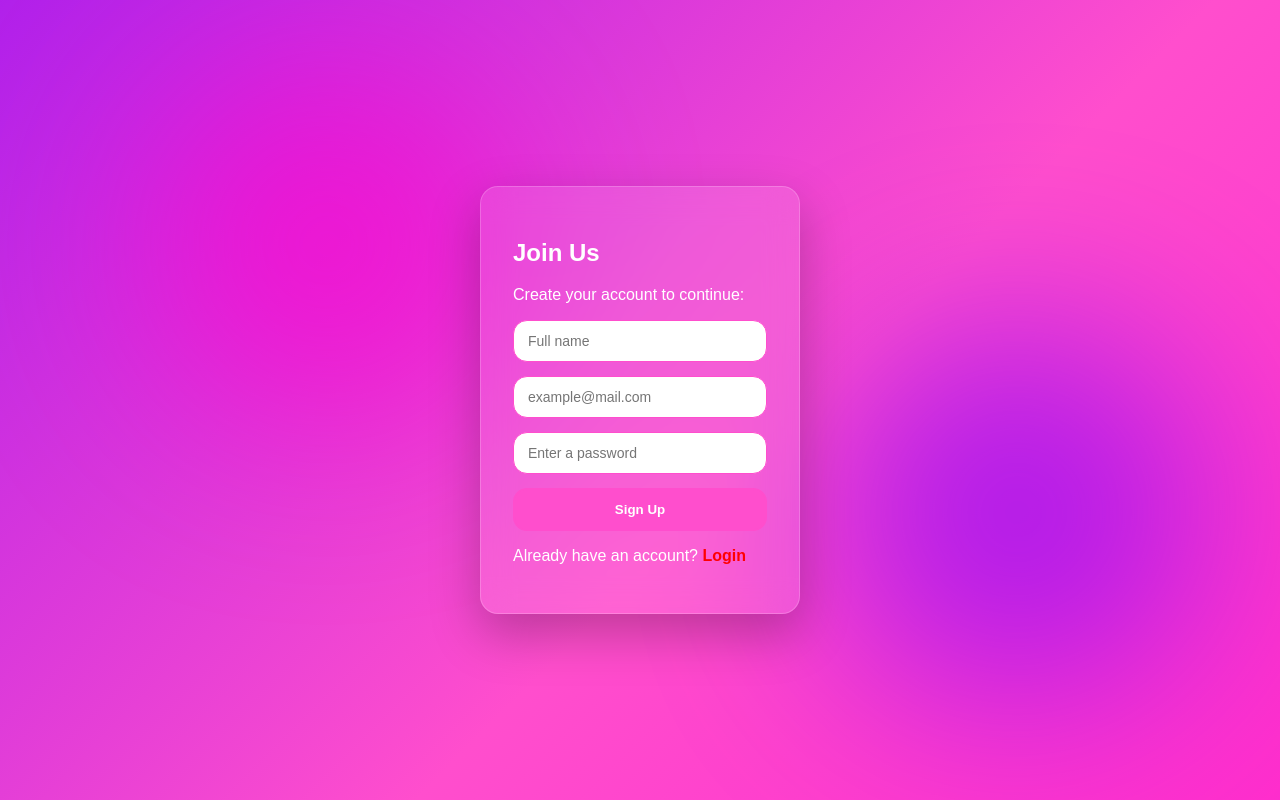
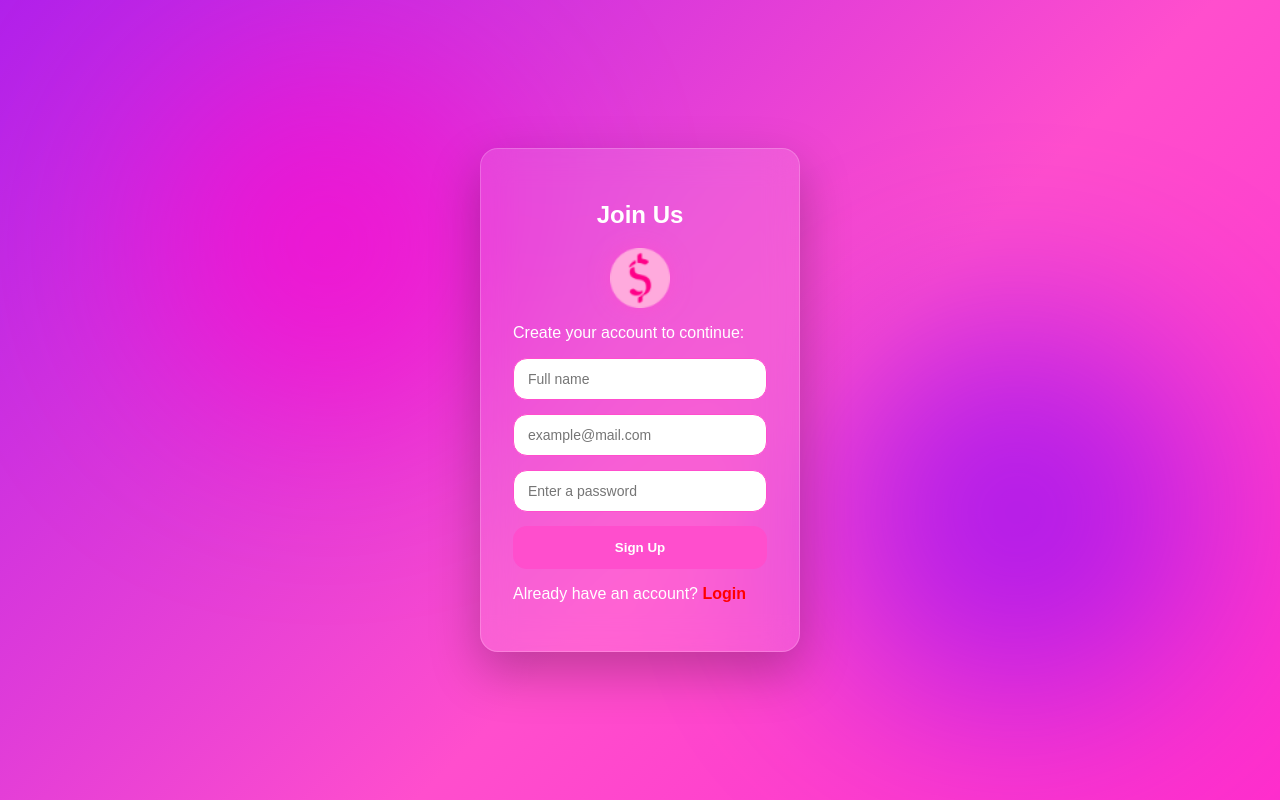
Before and after one commit to adeferanmi/Expense-Tracker, a Next.js app: page /signup in a window 1280 px wide. Built offline with nearby package versions, Linux system fonts and the light colour scheme.

Commit message:
feat: add brand logo to login and signup UI

```diff
--- a/app/globals.css
+++ b/app/globals.css
@@ -93,6 +93,20 @@ body {
   color: white;
 }
 
+.auth-title {
+  display: block;
+  text-align: center;
+}
+
+.auth-logo {
+  display: block;
+  margin: 0 auto 12px auto;
+
+  border-radius: 14px;
+
+  filter: drop-shadow(0 0 10px rgba(255, 79, 205, 0.6));
+}
+
 .auth-form {
   display: flex;
   flex-direction: column;
--- a/app/page.tsx
+++ b/app/page.tsx
@@ -1,4 +1,5 @@
 "use client";
+import Image from "next/image";
 import { useState } from "react";
 import Link from "next/link";
 
@@ -15,7 +16,10 @@ export default function LoginPage() {
   return (
     <main className="auth-container">
       <div className="auth-card">
+
         <h2 className="auth-title">Welcome Back 👋</h2>
+
+        <Image src="/favicon.png" alt="App Logo" width={60}height={60} className="auth-logo"/>
 
         <p className="auth-subtitle">Please log in to continue:</p>
 
--- a/app/signup/page.tsx
+++ b/app/signup/page.tsx
@@ -1,5 +1,5 @@
 "use client";
-
+import Image from "next/image";
 import { useState } from "react";
 import Link from "next/link";
 
@@ -21,7 +21,9 @@ export default function Signup() {
   return (
     <main className="auth-container">
       <div className="auth-card">
-        <h2>Join Us</h2>
+        <h2 className="auth-title">Join Us</h2>
+
+        <Image src="/favicon.png" alt="App Logo" width={60}height={60} className="auth-logo"/>
 
         <p>Create your account to continue:</p>
 
```
Also changed, not shown: public/favicon.png (added).
